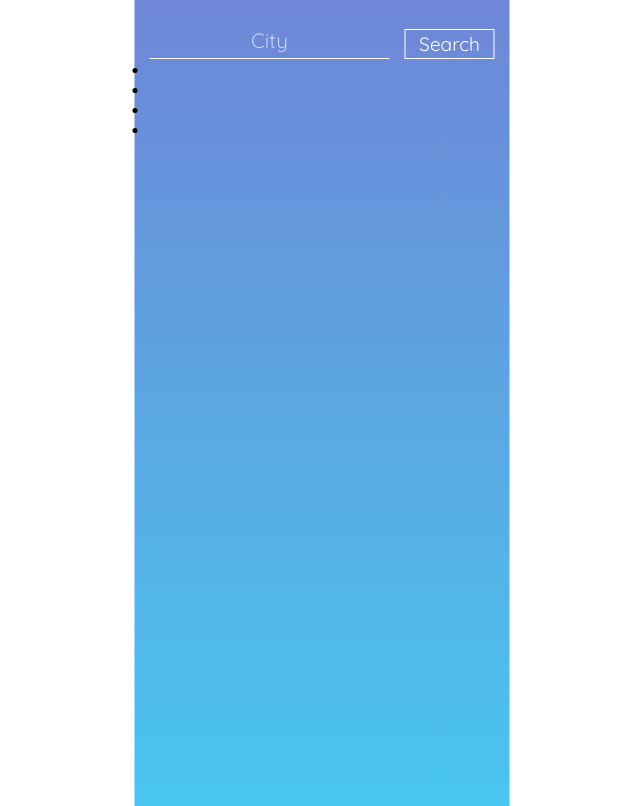
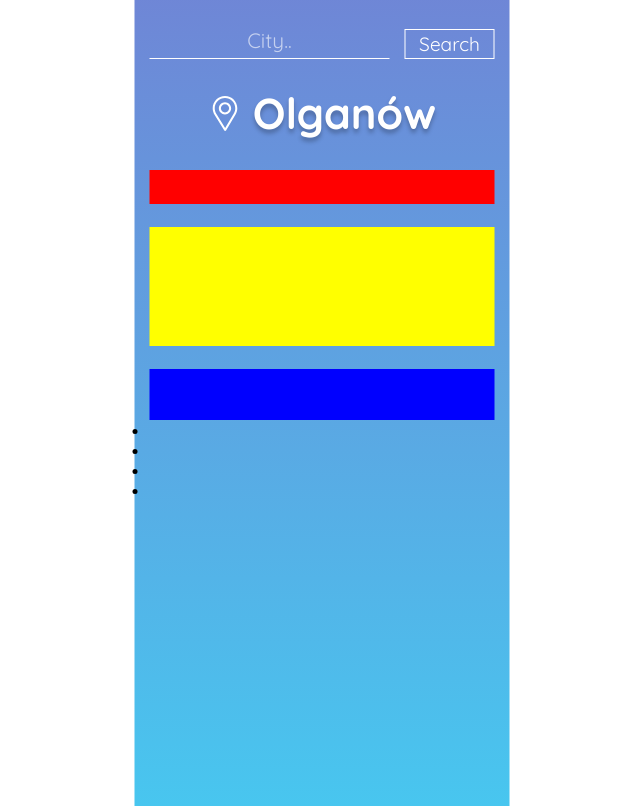
Before and after one commit to MaciejZebala/WeatherAPP, a website built with webpack: page src/template.html in a window 1280 px wide. Shown: the whole page, without its empty margins (318-958 px from the left). Built offline with nearby package versions, Linux system fonts and the light colour scheme.

Commit message:
Add styles to location section

```diff
--- a/src/styles/_variables.scss
+++ b/src/styles/_variables.scss
@@ -1 +1,4 @@
 $font-family: 'Quicksand', sans-serif;
+
+$fontFamilyBold: 'QuicksandBold',
+sans-serif;
--- a/src/styles/_weatherInfo.scss
+++ b/src/styles/_weatherInfo.scss
@@ -0,0 +1,45 @@
+.weather{
+    display: flex;
+    flex-direction: column;
+    align-items: center;
+    justify-content: space-between;
+    width: 100%;
+    height: 42%;
+    margin-top: 20px;
+    &__date{
+        height: 10%;
+        width: 100%;
+        background-color: red;
+    }
+
+    &__info{
+        background-color: blue;
+        width: 100%;
+        height: 15%;
+    }
+}
+
+.location{
+    display: flex;
+    justify-content: center;
+    align-items: center;
+    width: 100%;
+    height: 20%;
+    &__icon{
+        width: 35px;
+        height: 35px;
+    }
+    &__name{
+        margin-left: 10px;
+        color: white;
+        font-size: 2.7rem;
+        font-weight: bold;
+        text-shadow: 0px 4px 4px rgba(0, 0, 0, 0.25);
+    }
+}
+
+.temperature{
+    background-color: yellow;
+    width: 100%;
+    height: 35%;
+}
--- a/src/styles/index.scss
+++ b/src/styles/index.scss
@@ -1,6 +1,8 @@
 @font-face {
   font-family: 'Quicksand';
-  src: url(../fonts/Quicksand-VariableFont_wght.ttf)
+  src: url(../fonts/Quicksand-VariableFont_wght.ttf);
+  // font-family: 'QuicksandBold';
+  // src: url(../fonts/static/Quicksand-Bold.ttf);
 }
 
 @import 'variables';
--- a/src/template.html
+++ b/src/template.html
@@ -16,15 +16,15 @@
       <div class="form__wrapper">
         <input type="text" class="form__city" id="city" required autocomplete="off">
         <label for="city" class="form__label">
-          <span class="form__label-city">City</span>
+          <span class="form__label-city">City..</span>
         </label>
       </div>
       <button class="form__btn">Search</button>
     </form>
     <div class="weather">
       <div class="location">
-        <span class="icon"></span>
-        <span class="location__name"></span>
+        <img src="./images/placeholder.svg" alt="" class="location__icon">
+        <span class="location__name">Olganów</span>
       </div>
     <span class="weather__date"></span>
     <div class="temperature">
```
Also changed, not shown: src/images/placeholder.svg (added), src/images/search.png (deleted).
